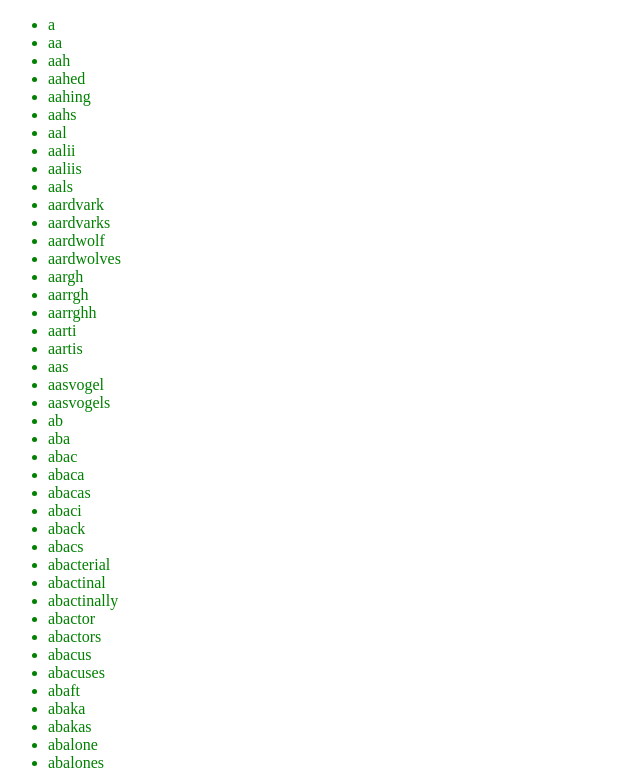
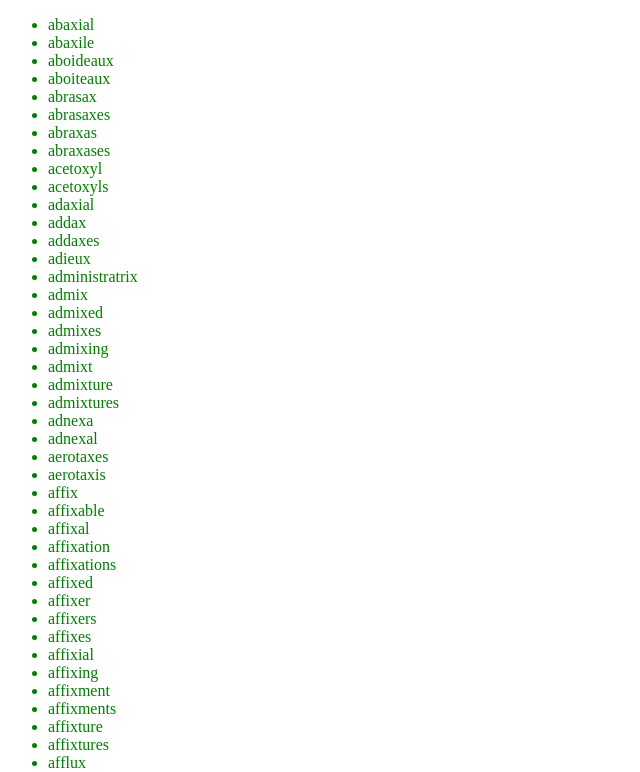
Before and after one commit to alchemy-fullstack-js-winter-2019/redux-words, a React app: page / in a window 1280 px wide. Shown: the top 772 px of the page, without its empty margins (0-640 px from the left). Built offline with nearby package versions, Linux system fonts and the light colour scheme.

Commit message:
updated props and location code according to demo but it is still broke - notes for memoize included

```diff
--- a/package.json
+++ b/package.json
@@ -25,7 +25,8 @@
     "react-dom": "^16.8.2",
     "react-redux": "^6.0.1",
     "react-router-dom": "^4.3.1",
-    "redux": "^4.0.1"
+    "redux": "^4.0.1",
+    "reselect": "^4.0.0"
   },
   "devDependencies": {
     "@babel/core": "^7.3.3",
--- a/src/components/words/Words.js
+++ b/src/components/words/Words.js
@@ -1,9 +1,9 @@
 import React from 'react';
 import PropTypes from 'prop-types';
 
-function Words({ words, wordColor }) {
+function Words({ words, wordColor, backgroundColor }) {
   const wordList = words.map((word, i)=> {
-    return <li style={{ color: wordColor }} key={i}>{word}</li>;
+    return <li style={{ color: wordColor, backgroundColor }} key={i}>{word}</li>;
   });
   return (
     <ul>
@@ -14,7 +14,8 @@ function Words({ words, wordColor }) {
 
 Words.propTypes = {
   words: PropTypes.array.isRequired,
-  wordColor: PropTypes.string.isRequired
+  wordColor: PropTypes.string.isRequired,
+  backgroundColor: PropTypes.string.isRequired,
 };
 
 export default Words;
--- a/src/containers/words/SearchWords.js
+++ b/src/containers/words/SearchWords.js
@@ -3,7 +3,7 @@ import { getSearchTerm, getWordColor, getBackgroundColor } from '../../selectors
 import SearchForm from '../../components/words/SearchForm';
 import { updateSearchTerm, updateWordColor, updateBackgroundColor } from '../../actions/words/Words';
 import { withRouter } from 'react-router-dom';
-import store from '../../store';
+// import store from '../../store';
 import queryString from 'query-string';
 import React, { PureComponent } from 'react';
 import PropTypes from 'prop-types';
@@ -11,6 +11,9 @@ import PropTypes from 'prop-types';
 class SearchWords extends PureComponent {
   static propTypes = {
     location: PropTypes.object,
+    history: PropTypes.object,
+    updateSearchTerm: PropTypes.func,
+
     searchTerm: PropTypes.string,
     wordColor: PropTypes.string,
     backgroundColor: PropTypes.string,
@@ -18,10 +21,16 @@ class SearchWords extends PureComponent {
   };
 
   componentDidMount() {
+    const { term } = queryString.parse(this.props.location.search.slice(1));
+    this.props.updateSearchTerm(term);
+  }
 
-    store.dispatch(updateSearchTerm(this.props.searchTerm));
-    store.dispatch(updateWordColor(this.props.wordColor));
-    store.dispatch(updateBackgroundColor(this.props.backgroundColor));
+  componentDidUpdate(prevProps) {
+    if(prevProps.searchTerm !== this.props.searchTerm) {
+      const { pathname } = this.props.location;
+      const search = queryString.stringify({ searchTerm: this.props.searchTerm });
+      this.props.history.push(`${pathname}?${search}`);
+    }
   }
 
   render() {
@@ -43,12 +52,15 @@ const mapStateToProps = state => ({
 const mapDispatchToProps = dispatch => ({
   onChange({ target }) {
     const factoryMethod = {
-      searchTerm: updateSearchTerm,
       wordColor: updateWordColor,
       backgroundColor: updateBackgroundColor
     };
     dispatch(factoryMethod[target.name](target.value));
+  },
+  updateSearchTerm(searchTerm) {
+    dispatch(updateSearchTerm(searchTerm));
   }
+
 });
 
 export default withRouter(connect(
--- a/src/reducers/words.js
+++ b/src/reducers/words.js
@@ -3,7 +3,7 @@ import { UPDATE_SEARCH_TERM, UPDATE_WORD_COLOR, UPDATE_BACKGROUND_COLOR } from '
 
 const initialState = {
   dictionary,
-  searchTerm: '',
+  searchTerm: 'x',
   wordColor: '#008000',
   backgroundColor: '#FFFF00'
 };
--- a/src/selectors/words.js
+++ b/src/selectors/words.js
@@ -1,3 +1,5 @@
+import { createSelector } from 'reselect';
+
 export const getBackgroundColor = state => state.backgroundColor;
 
 export const getWordColor = state => state.words.wordColor;
@@ -12,12 +14,19 @@ export const getSearchTerm = state => state.words.searchTerm;
 
 export const getSubWords = (arr, count) => arr.slice(0, count);
 
-export const getTopWordsByTerm = (state, count) => {
-  const searchTerm = getSearchTerm(state);
-  return getSubWords(getWords(state).filter(word => {
-    return word.includes(searchTerm);
-  }), count);
-};
+// export const getTopWordsByTerm = (state, count) => {
+//   const searchTerm = getSearchTerm(state);
+//   return getSubWords(getWords(state).filter(word => {
+//     return word.includes(searchTerm);
+//   }), count);
+// };
+
+export const getTopWordsByTerm = createSelector(
+  getWords, /* first arg to badSelector*/
+  getSearchTerm, /* second arg to badSelector*/
+  (_, count) => count, /* first arg is _ or state(??) - takes count and returns count */
+  badSelector
+);
 
 function selectorPerformance(fn) {
   const start = performance.now();
@@ -26,12 +35,12 @@ function selectorPerformance(fn) {
   return results;
 }
 
-function badSelector(words, searchTerm) {
+function badSelector(words, searchTerm, count) {
   const filtered = [];
   for(let j = 0; j < words.length; j++) {
     if(!filtered.some(w => w === words[j]) && words[j].includes(searchTerm)) {
       filtered.push(words[j]);
     }
   }
-  return filtered;
+  return getSubWords(filtered, count);
 }
```
Also changed, not shown: 2 other files (tests, documents, lock files or other folders).
